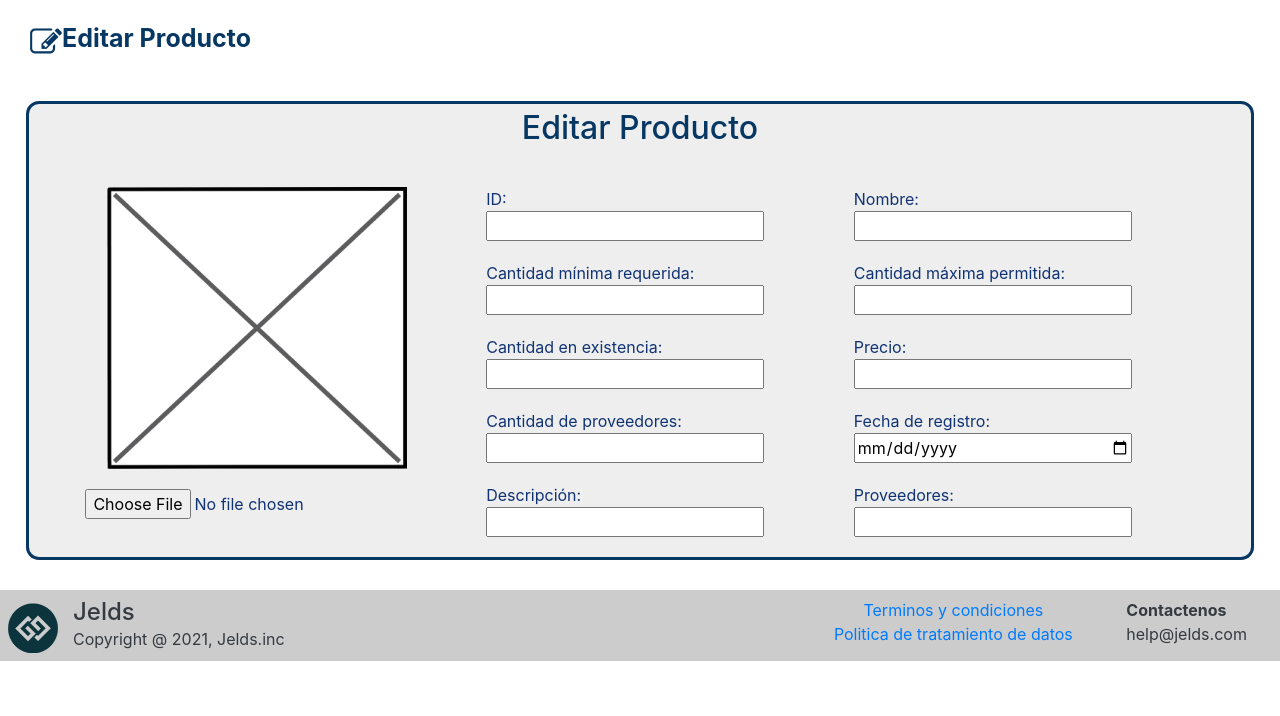
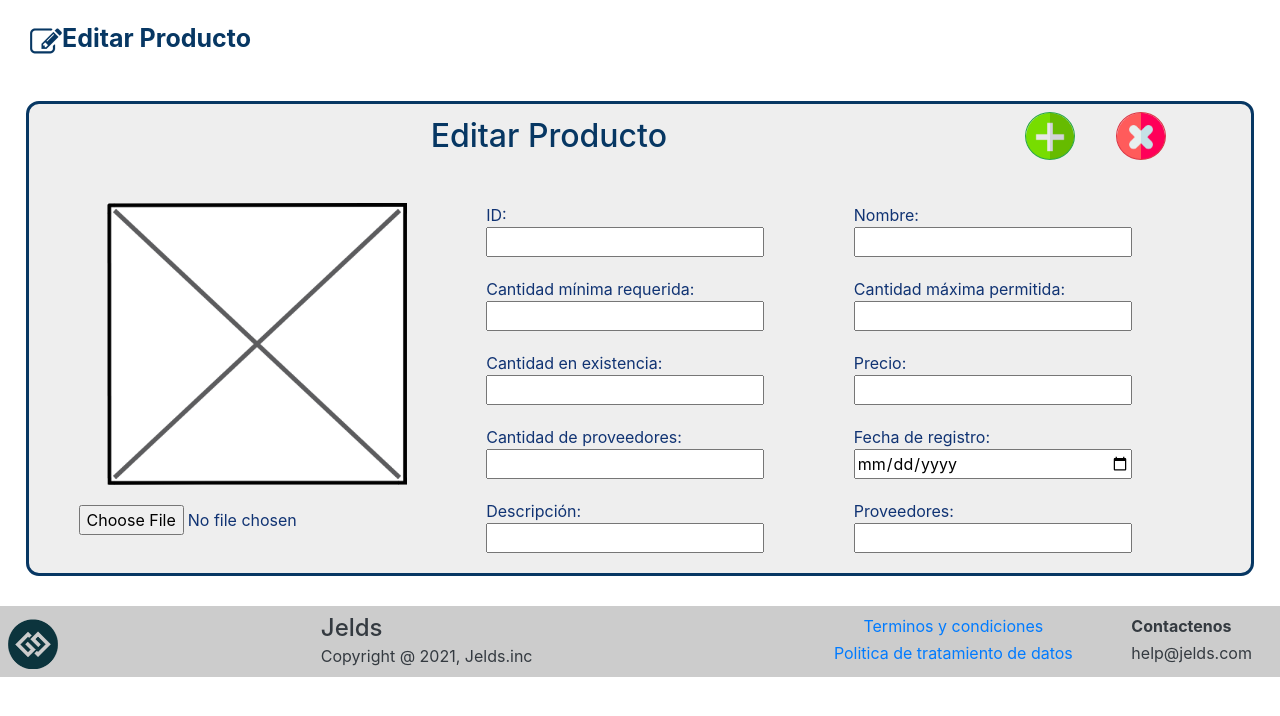
Before and after one commit to JoxueTe/Proyecto, a Flask app: page /productos/editar in a window 1280 px wide. Shown: the part 71-787 px from the top of the page. Run offline with Flask 2, Linux system fonts and the light colour scheme; some libraries are stand-ins or nearby versions.

Commit message:
se añade la previsualizacion y btns add y cancel

```diff
--- a/static/css/estiloproducto.css
+++ b/static/css/estiloproducto.css
@@ -63,3 +63,25 @@
     text-align: center;
     color: #073763;
 }
+
+.col{
+    position: relative;
+    display: grid;
+    justify-content: center;
+}
+
+#btn_enviar{
+    background-image: url(/static/img/anadir.png);
+    background-size: cover;
+    width:50px;
+    height: 48px;
+    border-radius: 50%;
+}
+
+#btn_cancelar{
+    background-image: url(/static/img/cancelar.png);
+    background-size: cover;
+    width:50px;
+    height: 48px;
+    border-radius: 50%;
+}
--- /dev/null
+++ b/static/js/pre.js
@@ -0,0 +1,18 @@
+document.getElementById("seleccionArchivos").onchange = function(e) {
+    // Creamos el objeto de la clase FileReader
+    let reader = new FileReader();
+
+    // Leemos el archivo subido y se lo pasamos a nuestro fileReader
+    reader.readAsDataURL(e.target.files[0]);
+
+    // Le decimos que cuando este listo ejecute el código interno
+    reader.onload = function(){
+      let preview = document.getElementById('preview'),
+              image = document.createElement('img');
+
+      image.src = reader.result;
+
+      preview.innerHTML = '';
+      preview.append(image);
+    };
+}
--- a/templates/formularioProducto.html
+++ b/templates/formularioProducto.html
@@ -27,25 +27,49 @@
         </div>
     </div>
     <div class="presentacion">
-        <h2>{{submenu}} Producto</h2>
+        <!-- <h2>{{submenu}} Producto</h2> -->
+        <div class="container">
+            <div class="row m-sm-2" id="contenedor_titulo">
+                <div class="col-10">
+                     <h2>{{submenu}} Producto</h2>
+                 </div>
+                 {%if submenu=='Registrar' or submenu =='Editar'%}
+                 <div class="col">
+                     <input type="submit" form="formulario_producto" class="btn btn-outline-success" id="btn_enviar" value="" onsubmit="send()">
+                 </div>
+                 <div class="col">
+                     <input type="reset" form="formulario_producto" class="btn btn-outline-danger" id="btn_cancelar" onclick="location.reload()" value="">
+                 </div>
+                 {% endif %}
+            </div>
+        </div>
         <div class="foto-formulario">
-            <div class="foto_producto">
+            <!-- <div class="foto_producto">
                 <img src="{{ url_for('static', filename='img/photo.png') }}"/>
                 <input type="file" value="Agregar imagen">
+            </div> -->
+            <div class="foto_producto">
+                <div class="contenedor_img">
+                    <div id="preview" class="imagen"><img src="/static/img/photo.png" alt=""></div>
+                </div>
+                <div class="input-group">
+                    <input type="file" class="" id="seleccionArchivos" aria-describedby="inputGroupFileAddon04" aria-label="Upload">
+                    <script src="/static/js/pre.js"></script>
+                </div>
             </div>
             <div class="formulario">
-                <form action="" method="GET">
+                <form action="" id="formulario_producto" method="GET">
                     <div>
                         <p for="">
                             ID:
                         </p>
-                        <input required type="number">
+                        <input required type="number" min="100" max="100000">
                     </div>
                     <div>
                         <p for="">
                             Nombre:
                         </p>
-                        <input required type="text">
+                        <input required type="text" minlength="4" maxlength="25">
                     </div>
                     <div>
                         <p for="">
@@ -69,7 +93,7 @@
                         <p for="">
                             Precio:
                         </p>
-                        <input required type="number" min="100000">
+                        <input required type="number" min="10000">
                     </div>
                     <div>
                         <p for="">
@@ -87,13 +111,13 @@
                         <p for="">
                             Descripción:
                         </p>
-                        <input type="text">
+                        <input type="text" minlength="5" maxlength="30">
                     </div>
                     <div>
                         <p for="">
                             Proveedores:
                         </p>
-                        <input type="text">
+                        <input type="text" required minlength="2">
                     </div>
                 </form>
             </div>
```
Also changed, not shown: static/js/script.js (+11 -0 lines), static/img/anadir.png (added), static/img/cancelar.png (added).
